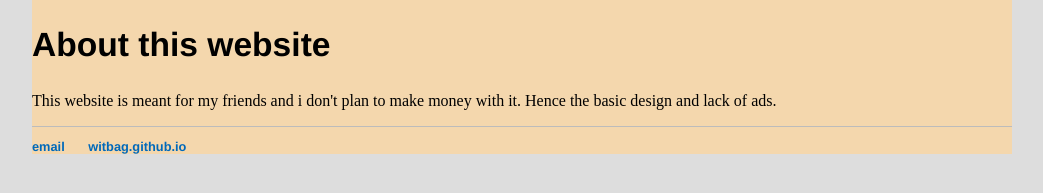
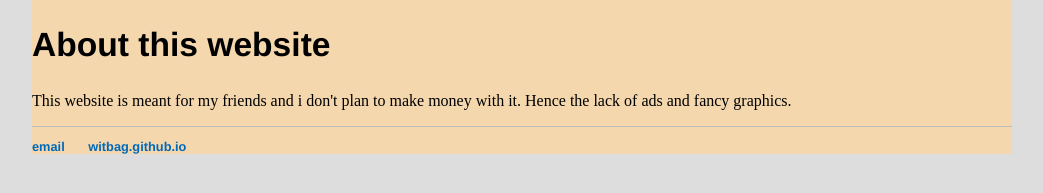
Before and after one commit to witbag/witbag.github.io, a Jekyll site: the page built from about/index.html, in a window 1280 px wide. Shown: the part 243-436 px from the top of the page, without its empty margins (118-1161 px from the left). Built offline with Jekyll 4.4.1, drawn with Linux system fonts in a browser that asks for light colours.

Commit message:
Update index.html

```diff
--- a/about/index.html
+++ b/about/index.html
@@ -8,6 +8,6 @@ title: About
 			<p>I have a BSc degree in Geosciences and Astrophysics (Jacobs University Bremen), MSc degree in Oceanography (University of Maine), and a PhD degree in Climate Science (University of New South Wales). I lived in 9 countries and traveled to over 60. I like to play sports, especially ping pong.</p>
 
 			<h2>About this website</h2>
-			<p>This website is meant for my friends and i don't plan to make money with it. Hence the basic design and lack of ads.</p>
+			<p>This website is meant for my friends and i don't plan to make money with it. Hence the lack of ads and fancy graphics.</p>
 
 </div>
```
